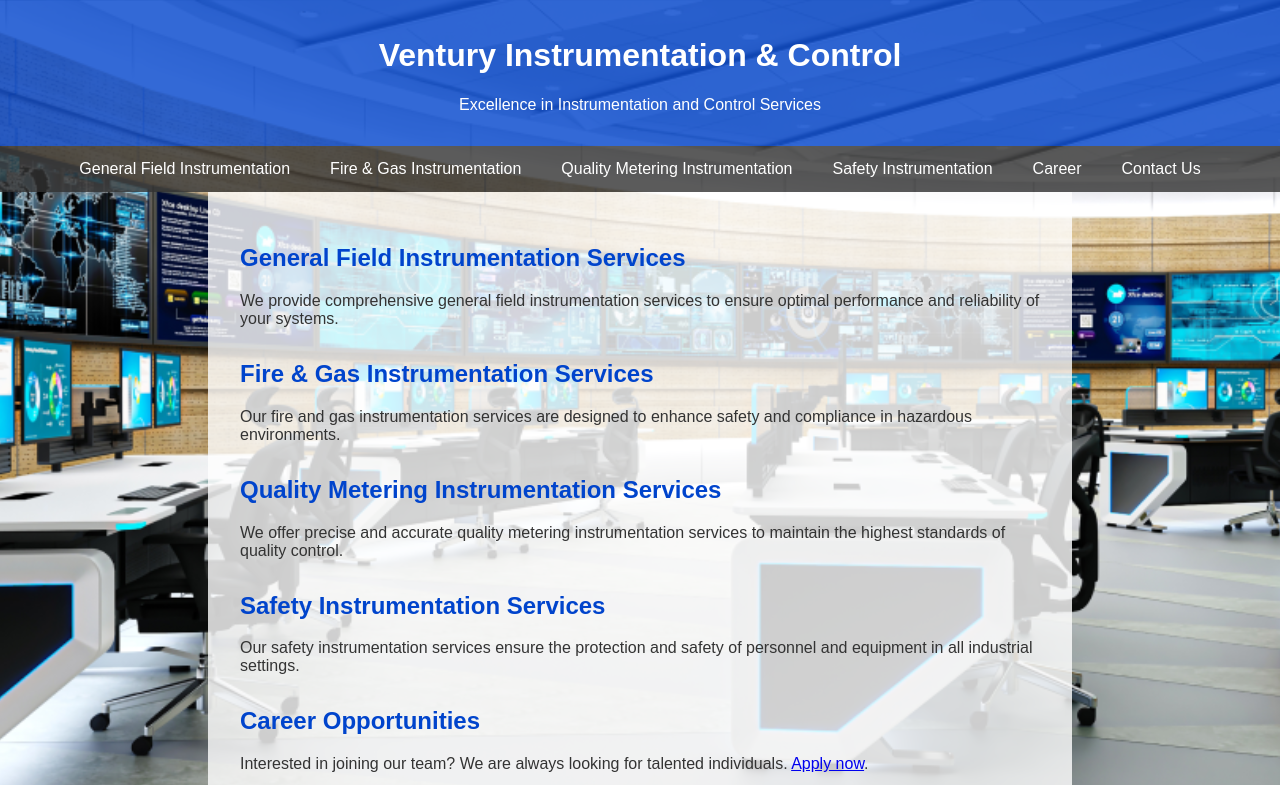
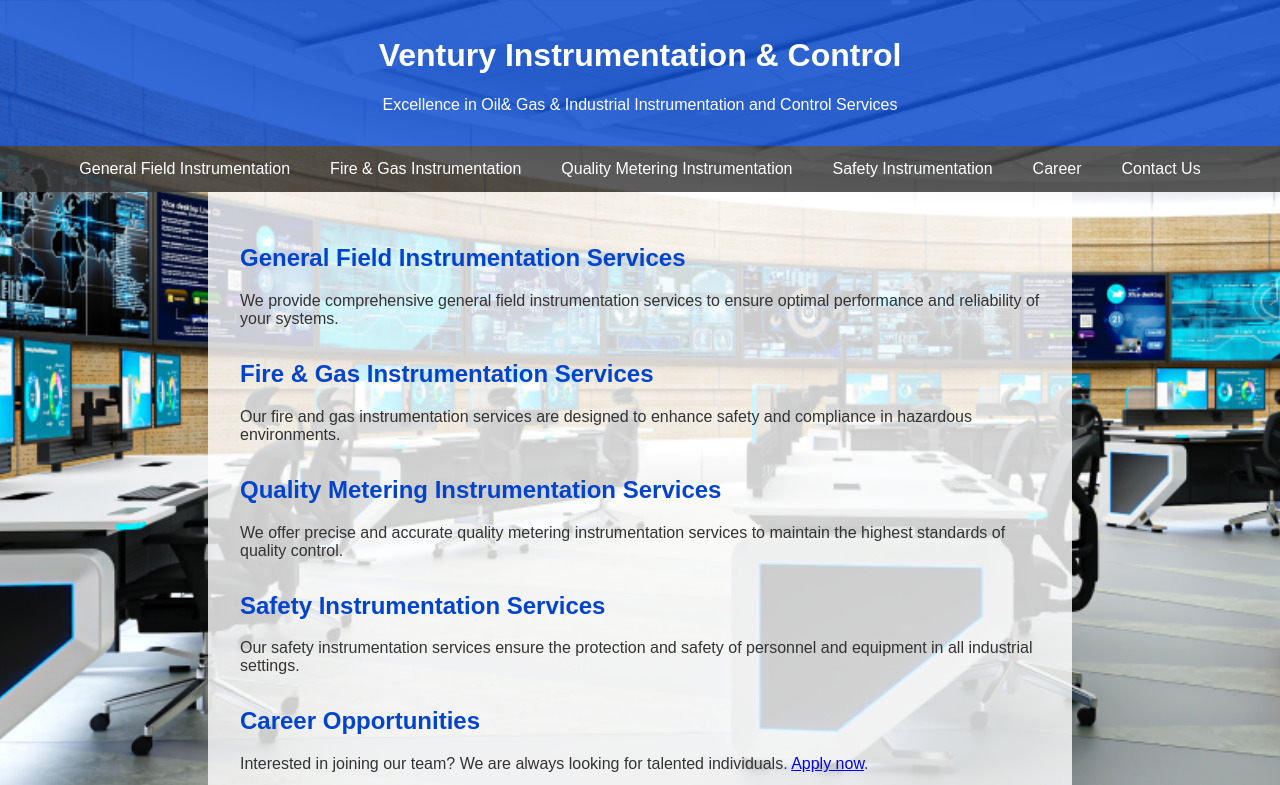
Before and after one commit to collinsuc/Ventury.instrumentation, a plain HTML site: page index.html in a window 1280 px wide. Shown: the top 785 px of the page. Drawn offline with Linux system fonts and the light colour scheme.

Commit message:
Company web page

```diff
--- a/index.html
+++ b/index.html
@@ -69,7 +69,7 @@
 <body>
     <header>
         <h1>Ventury Instrumentation & Control</h1>
-        <p>Excellence in Instrumentation and Control Services</p>
+        <p>Excellence in Oil& Gas & Industrial Instrumentation and Control Services</p>
     </header>
     <nav>
         <a href="#general">General Field Instrumentation</a>
```
